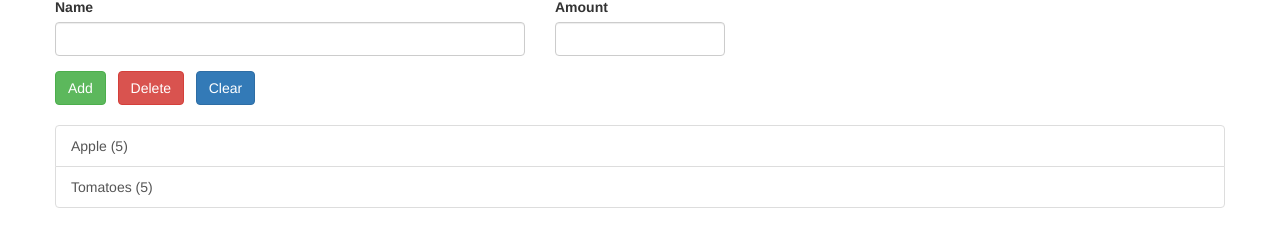
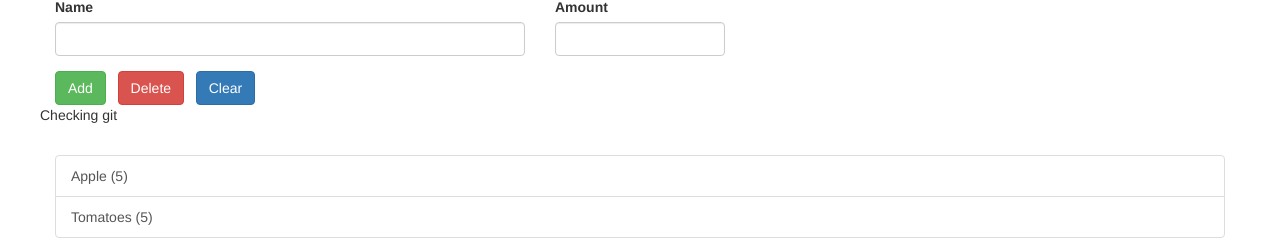
Before and after one commit to RashidNaveed/Angular-, an Angular app: page / in a window 1280 px wide. Shown: the part 351-591 px from the top of the page. Built offline with nearby package versions, Linux system fonts and the light colour scheme.

Commit message:
Checking with webstrom

```diff
--- a/src/app/shopping-list/shopping-edit/shopping-edit.component.html
+++ b/src/app/shopping-list/shopping-edit/shopping-edit.component.html
@@ -17,6 +17,7 @@
           <button class="btn btn-danger" type="button">Delete</button>&nbsp;&nbsp;
           <button class="btn btn-primary" type="button">Clear</button>
         </div>
+        <p>Checking git</p>
       </div>
     </form>
   </div>
```
